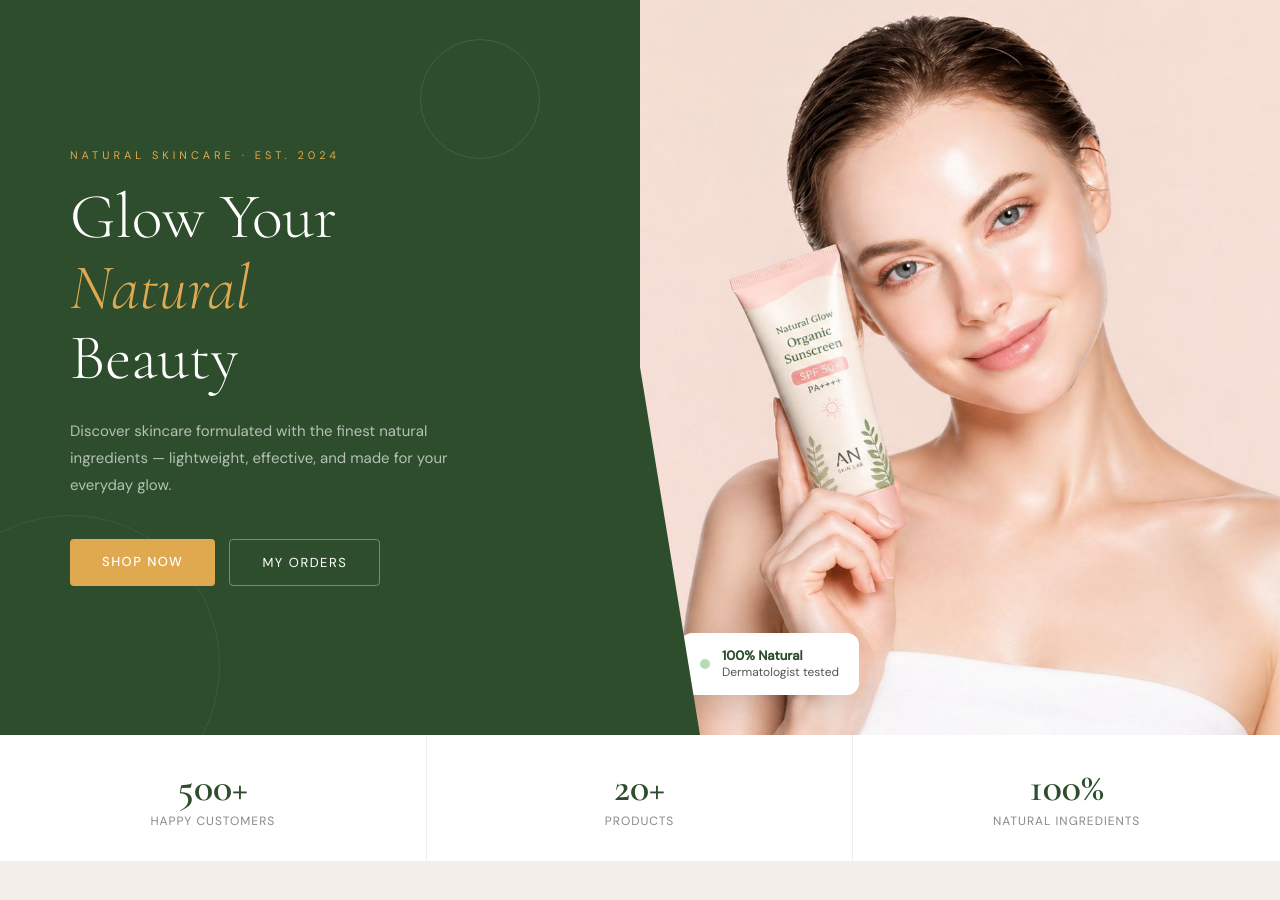
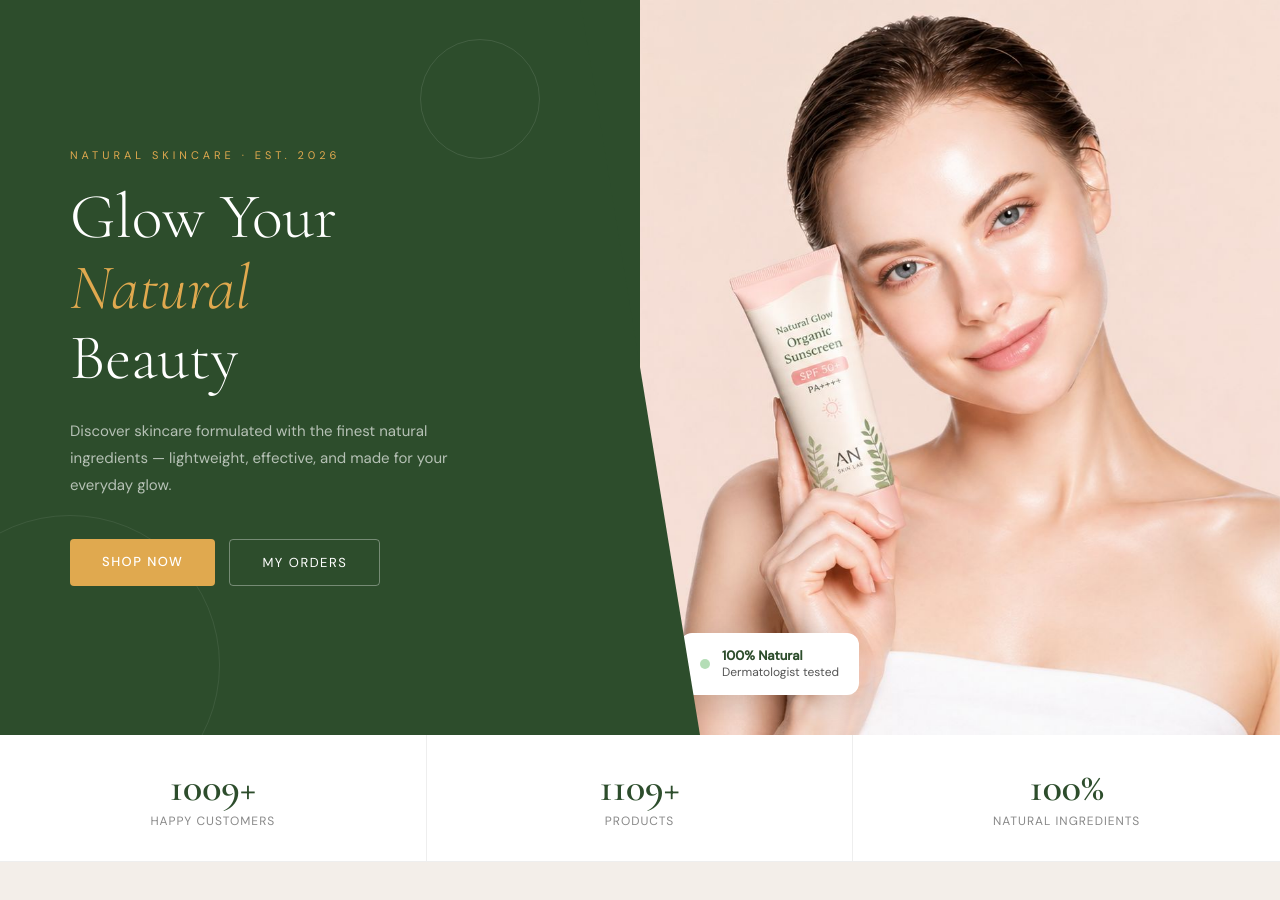
Before and after one commit to arynipuspita25/proyekAN, a PHP site: page /dashboard.php in a window 1280 px wide. Shown: the part 118-1018 px from the top of the page. Run offline with PHP 8.4, Linux system fonts and the light colour scheme; the visitor is signed in with stand-in values (Sample User, id 1).

Commit message:
update dashboard dan about

```diff
--- a/about.php
+++ b/about.php
@@ -28,7 +28,7 @@ body {
 }
 
 .hero-about h1 {
-    font-family: 'Playfair Display', serif;
+    font-family: 'Cormorant Garamond', serif;
     font-size: 50px;
     margin: 0;
 }
--- a/dashboard.php
+++ b/dashboard.php
@@ -495,7 +495,7 @@ $username = $_SESSION['username'] ?? 'Guest';
         <div class="hero-deco"></div>
         <div class="hero-deco2"></div>
 
-        <p class="hero-eyebrow">Natural Skincare · Est. 2024</p>
+        <p class="hero-eyebrow">Natural Skincare · Est. 2026</p>
 
         <h1 class="hero-title">
             Glow Your<br>
@@ -536,11 +536,11 @@ $username = $_SESSION['username'] ?? 'Guest';
 <!-- ===== STATS ===== -->
 <div class="stats-bar">
     <div class="stat-item">
-        <div class="stat-number">500+</div>
+        <div class="stat-number">1009+</div>
         <div class="stat-label">Happy Customers</div>
     </div>
     <div class="stat-item">
-        <div class="stat-number">20+</div>
+        <div class="stat-number">1109+</div>
         <div class="stat-label">Products</div>
     </div>
     <div class="stat-item">
```
